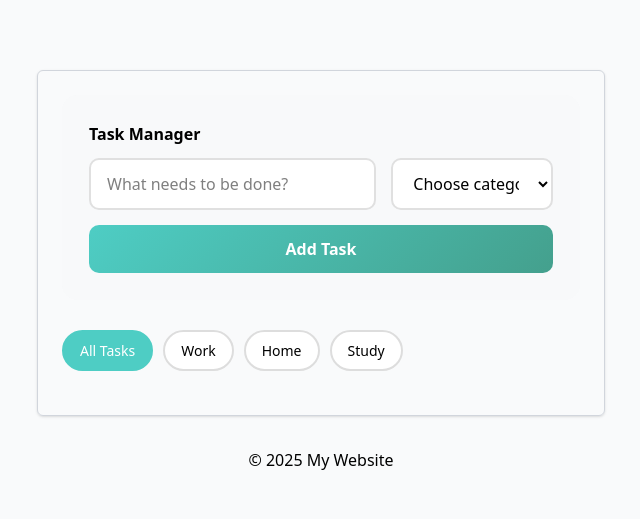
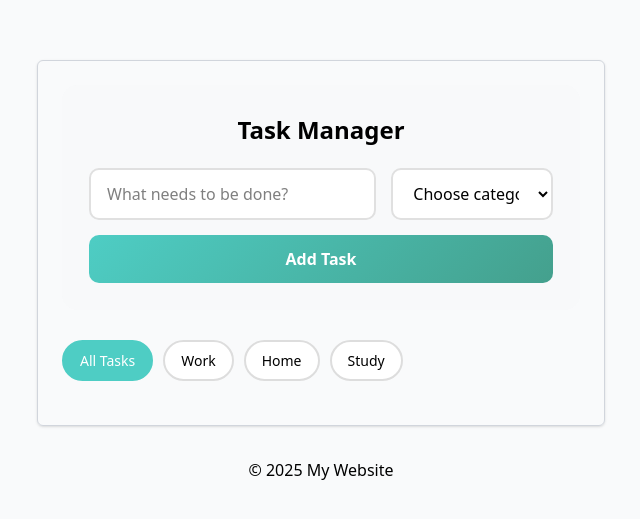
Before and after one commit to Ludens509/SBA-_316_The-Document-Object-Model, a plain HTML site: page index.html in a window 1280 px wide. Shown: the part 129-648 px from the top of the page, without its empty margins (319-959 px from the left). Drawn offline with nearby package versions, Linux system fonts and the light colour scheme.

Commit message:
Adding comment and css element on header

```diff
--- a/script/script.js
+++ b/script/script.js
@@ -10,24 +10,26 @@ const taskForm = document.getElementById('taskForm');
 const btnWrapper = document.querySelector('.filter-buttons');
 const filterButtons = btnWrapper.childNodes;
 const container =  document.querySelector('.form-container');
+const emptyState = document.getElementById('emptyState');
 
+
+
+// Create Header with tittle
 console.log(container);
 const header = document.createElement('header');
 console.log(header);
 container.prepend(header);
 header.textContent= 'Task Manager';
 header.style.fontWeight = 'bold';
-header.style.marginBottom = '12px';
+header.style.marginBottom = '20px';
+header.style.fontSize = '24px';
+header.style.textAlign = 'center';
 
 console.log("----------", filterButtons);
 // console.log("----------",btnWrapper);
 
 
 let currentFilter = 'all';
-
-console.log(inputfield);
-console.log(btnAdd);
-console.log(categorySelect);
 
 
 function render() {
@@ -36,6 +38,7 @@ function render() {
     addEventListeners();
 }
 
+// this function contains  all the event Listener
 function addEventListeners() {
     taskForm.addEventListener('submit', handleTask);
 
@@ -46,6 +49,8 @@ function addEventListeners() {
     });
 }
 
+
+// This function allow to create tasks
 function handleTask(e) {
     e.preventDefault();
 
@@ -88,18 +93,13 @@ function validateInput() {
     }
     return inputfield.value;
 }
+//This function allow to pass each filtered task into its created element
 
 function runTasks() {
     taskList.innerHTML = '';
 
     const filteredTasks = GetFilterTasks();
 
-    // if(filteredTask === 0){
-    //     emptyState.style.display = 'block';
-    //     return;
-    // }
-
-    // emptyState.style.display = 'none';
 
     filteredTasks.forEach(task => {
         const taskElement = createTask(task);
@@ -108,6 +108,7 @@ function runTasks() {
 
 }
 
+// This function contain the template element where the tasks are being displayed in
 function createTask(task) {
 
     const clone = taskTemplate.content.cloneNode(true);
@@ -117,6 +118,7 @@ function createTask(task) {
     const taskCategory = taskItem.querySelector('.task-category');
 
     taskText.textContent = task.text;
+    //pass down the current icon function that contains the object icon
     taskCategory.textContent = getCategoryIcon(task.category) + '' + task.category;
     taskCategory.classList.add(task.category);
 
@@ -133,11 +135,12 @@ function getCategoryIcon(category) {
     return icons[category] || '📝';
 }
 
+//this function handle the toggle envent on filter button
 function handleFilterChange(e) {
     // toggle between active filter button
 
     for(const btn of filterButtons){
-        console.log("element btn", btn.nodeName);
+        // console.log("element btn", btn.nodeName);
 
         if(btn.nodeName === 'BUTTON'){
             btn.classList.remove('active')
@@ -155,7 +158,7 @@ function handleFilterChange(e) {
 }
 
 
-
+// This function return the current task based on filtered selected category
 function GetFilterTasks() {
     filteredTask = [];
     for (let i = 0; i < taskData.length; i++) {
@@ -171,6 +174,7 @@ function GetFilterTasks() {
     return filteredTask;
 }
 
+// This function is to load data in case of use of Local Storage
 function loadTask() {
     if (taskData.length === 0) {
         for (const task of taskData) {
@@ -180,4 +184,5 @@ function loadTask() {
     }
 }
 
+//This function is the render function that calls all others function
 render();
```
Also changed, not shown: index.html (+1 -8 lines).
